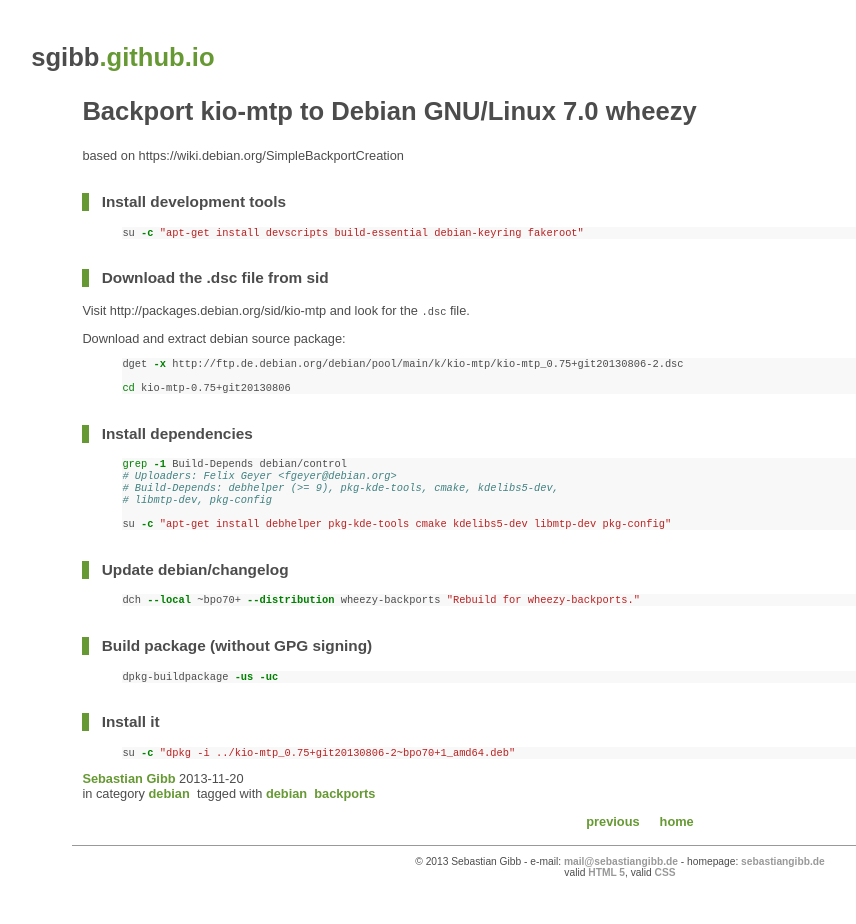
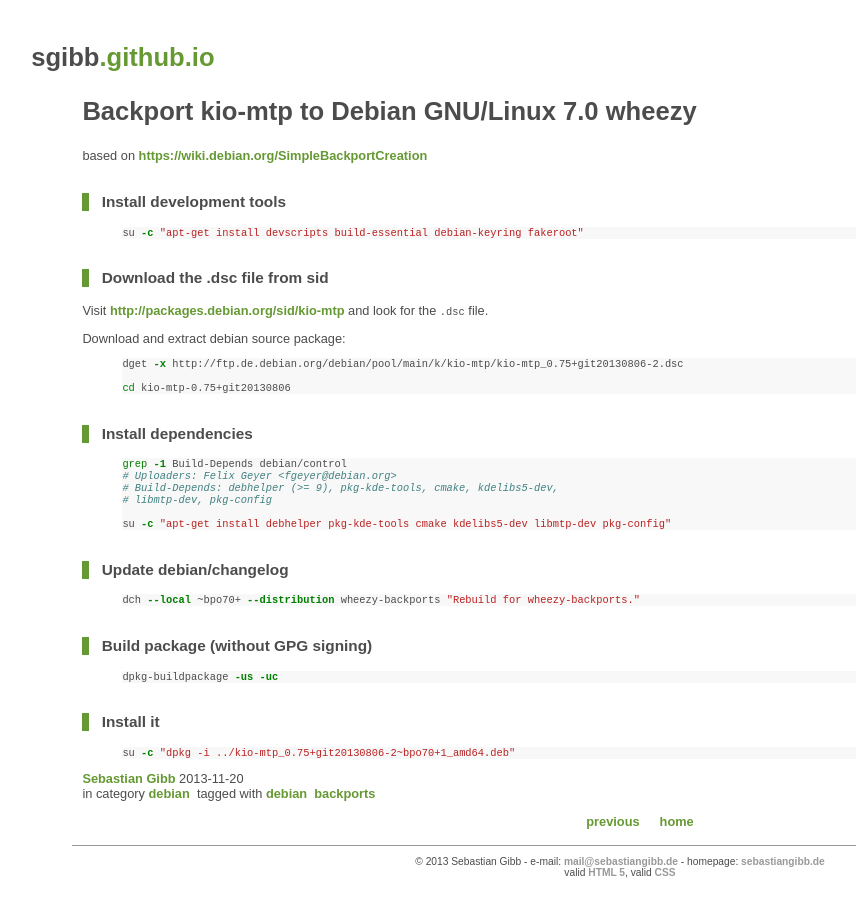
Before and after one commit to sgibb/sgibb.github.io, a Jekyll site: the page built from _posts/2013-11-20-debian_backport_kio-mtp.md, in a window 1280 px wide. Shown: the whole page, without its empty margins (20-876 px from the left). Built offline with Jekyll 4.4.1, drawn with Linux system fonts in a browser that asks for light colours; Markdown is read by kramdown in place of the engine named in the settings; part of the change alters nothing that is shown.

Commit message:
fix links

```diff
--- a/_posts/2013-11-20-debian_backport_kio-mtp.md
+++ b/_posts/2013-11-20-debian_backport_kio-mtp.md
@@ -8,7 +8,7 @@ tags:
 - backports
 ---
 
-based on https://wiki.debian.org/SimpleBackportCreation
+based on [https://wiki.debian.org/SimpleBackportCreation](https://wiki.debian.org/SimpleBackportCreation)
 
 # Install development tools
 
@@ -18,7 +18,9 @@ su -c "apt-get install devscripts build-essential debian-keyring fakeroot"
 
 # Download the .dsc file from sid
 
-Visit http://packages.debian.org/sid/kio-mtp and look for the `.dsc` file.
+Visit
+[http://packages.debian.org/sid/kio-mtp](http://packages.debian.org/sid/kio-mtp)
+and look for the `.dsc` file.
 
 Download and extract debian source package:
 
```
